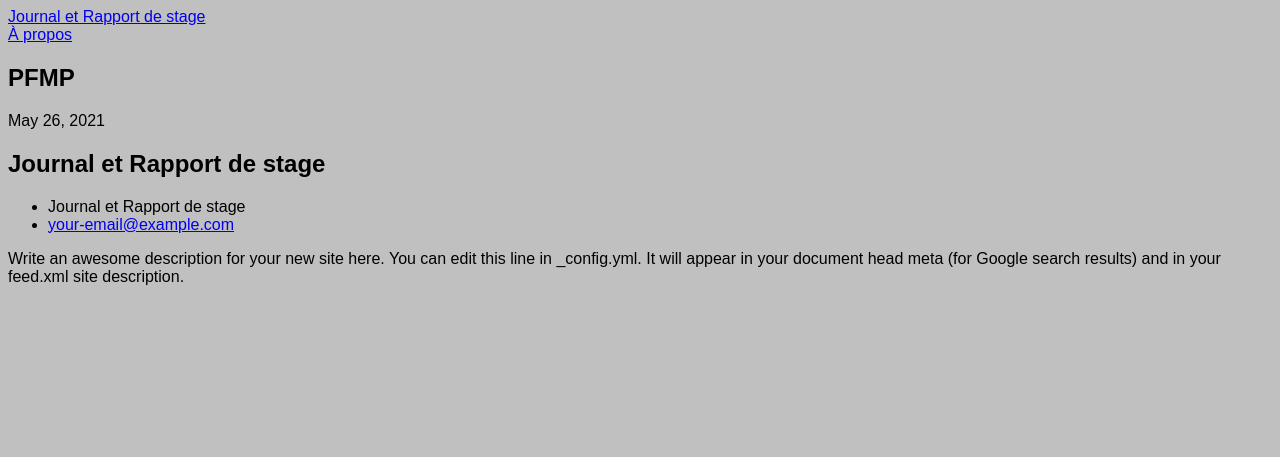
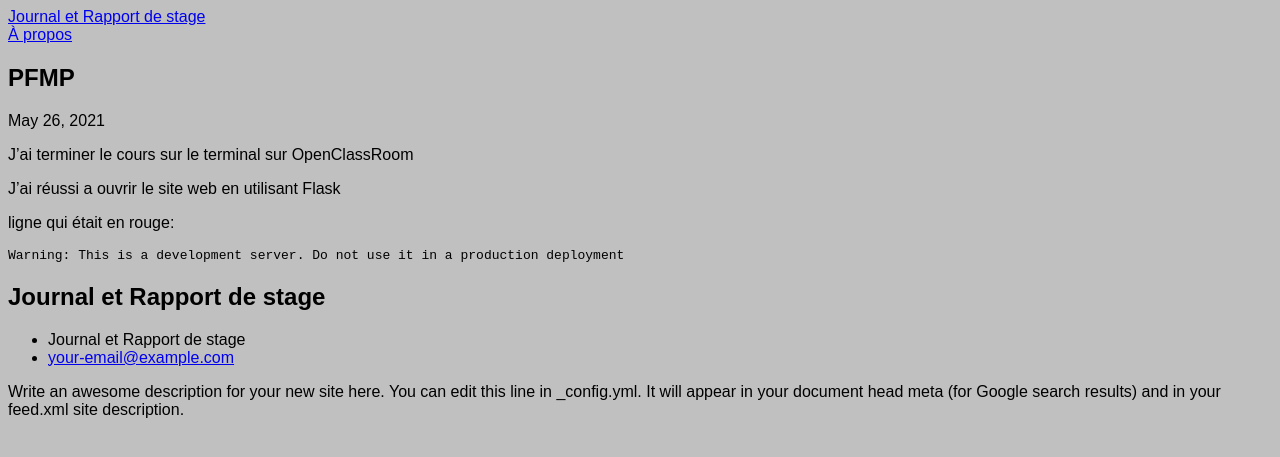
Before and after one commit to Corentin69008/Corentin69008.github.io, a Jekyll site: the page built from _posts/2021-05-26-PFMP.markdown, in a window 1280 px wide. Shown: the top 457 px of the page. Built offline with Jekyll 4.4.1, drawn with Linux system fonts in a browser that asks for light colours.

Commit message:
mise a jour

````diff
--- a/_posts/2021-05-26-PFMP.markdown
+++ b/_posts/2021-05-26-PFMP.markdown
@@ -2,3 +2,12 @@
 layout: post
 title: "PFMP"
 ---
+
+J'ai terminer le cours sur le terminal sur OpenClassRoom
+
+J'ai réussi a ouvrir le site web en utilisant Flask
+
+ligne qui était en rouge:
+```
+Warning: This is a development server. Do not use it in a production deployment
+```
````
